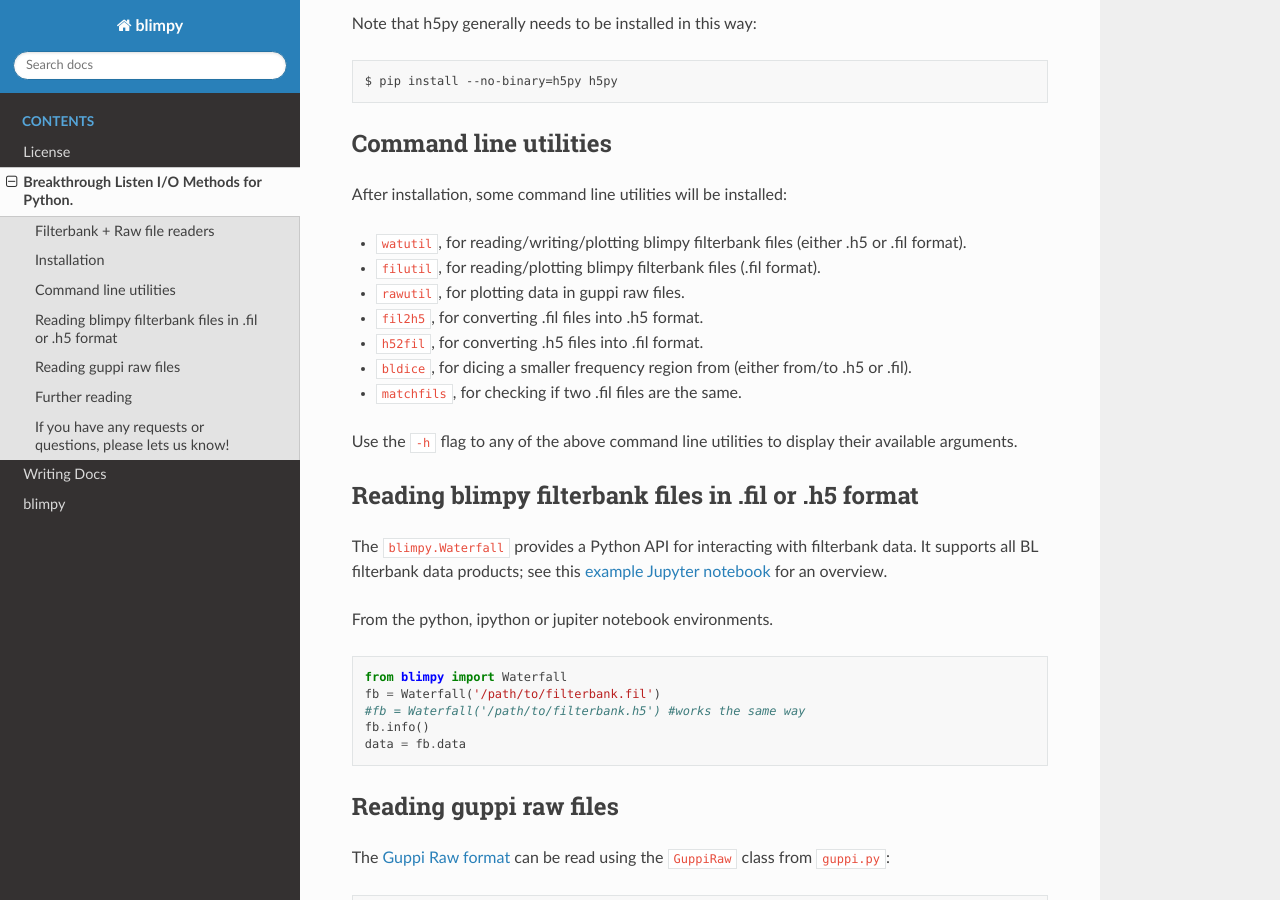
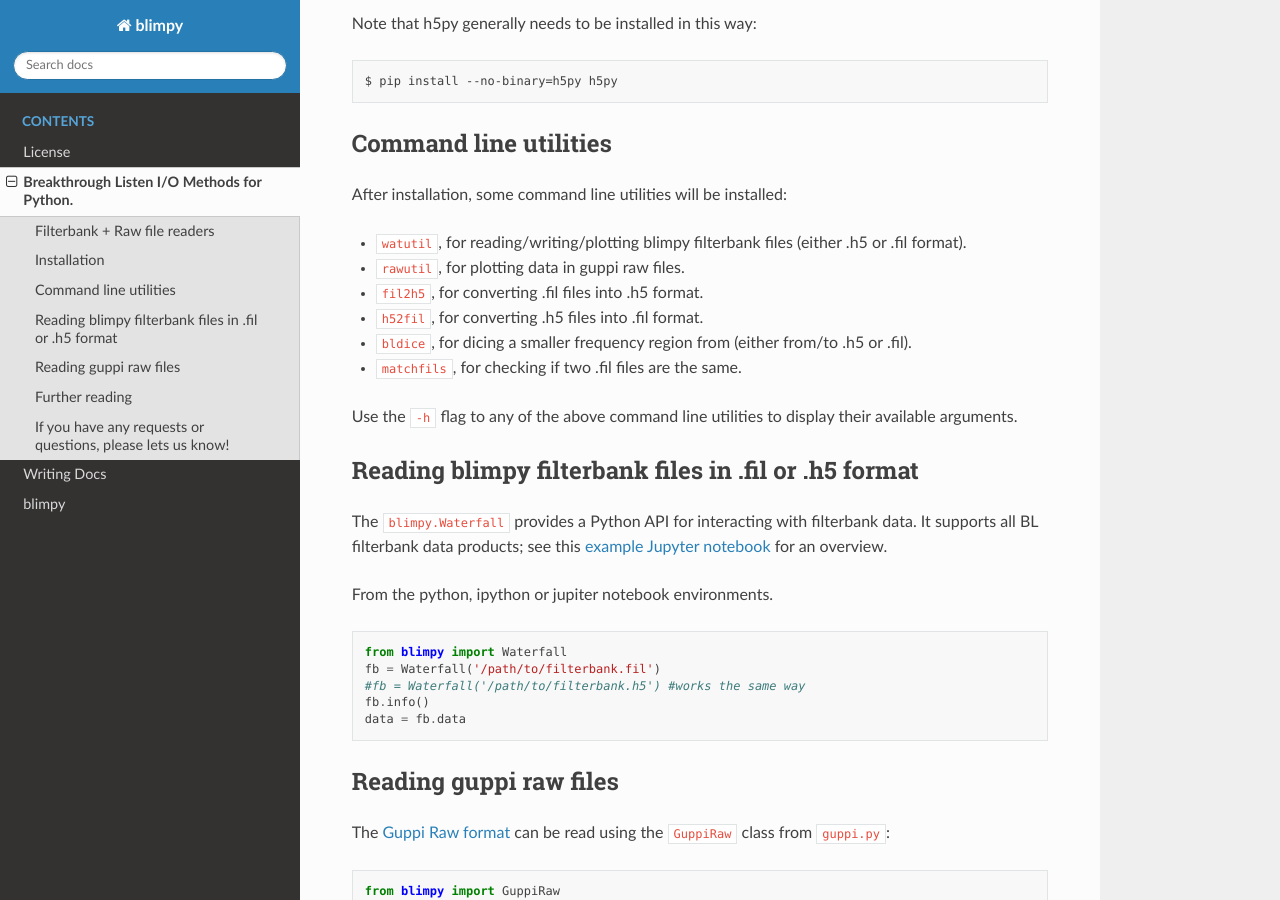
Before and after one commit to UCBerkeleySETI/blimpy, a Sphinx documentation site: the page built from docs/overview.md, in a window 1280 px wide and 900 px high, scrolled down 1171 px. Built offline with Sphinx 7.4.7 and the Read the Docs theme 2.0.0, drawn with Linux system fonts in a browser that asks for light colours.

Commit message:
Issue #136 - documentation

```diff
--- a/docs/overview.md
+++ b/docs/overview.md
@@ -45,7 +45,6 @@ $ pip install --no-binary=h5py h5py
 
 After installation, some command line utilities will be installed:
 * `watutil`, for reading/writing/plotting blimpy filterbank files (either .h5 or .fil format).
-* `filutil`, for reading/plotting blimpy filterbank files (.fil format).
 * `rawutil`, for plotting data in guppi raw files.
 * `fil2h5`, for converting .fil files into .h5 format.
 * `h52fil`, for converting .h5 files into .fil format.
```
